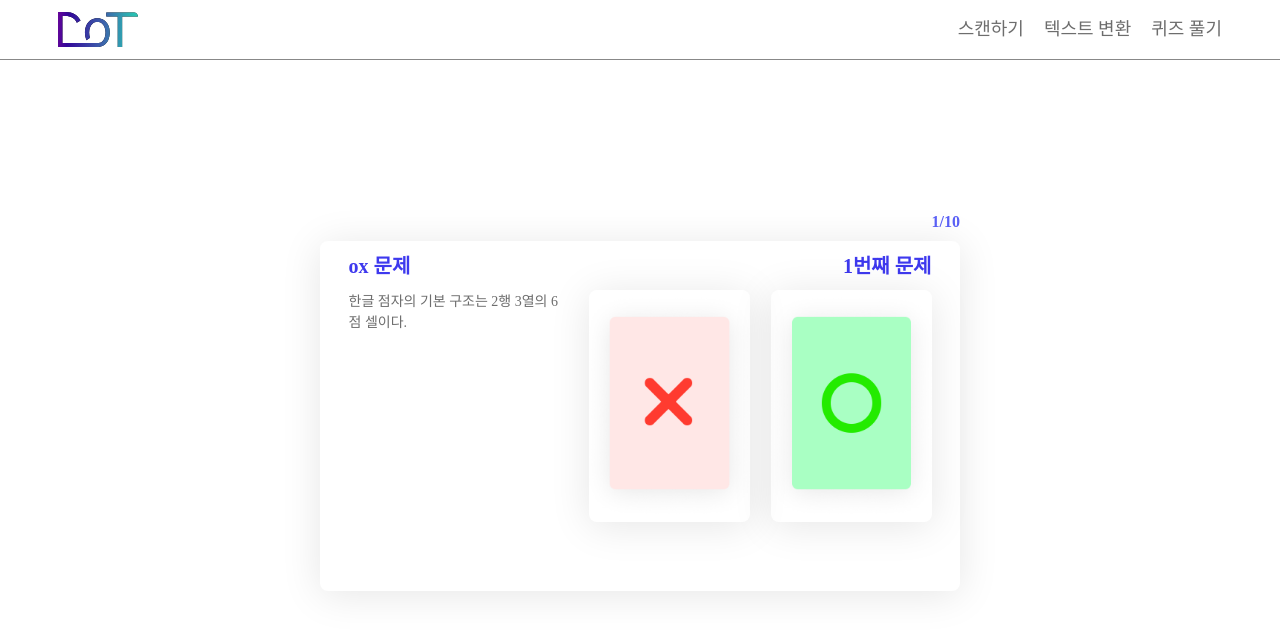
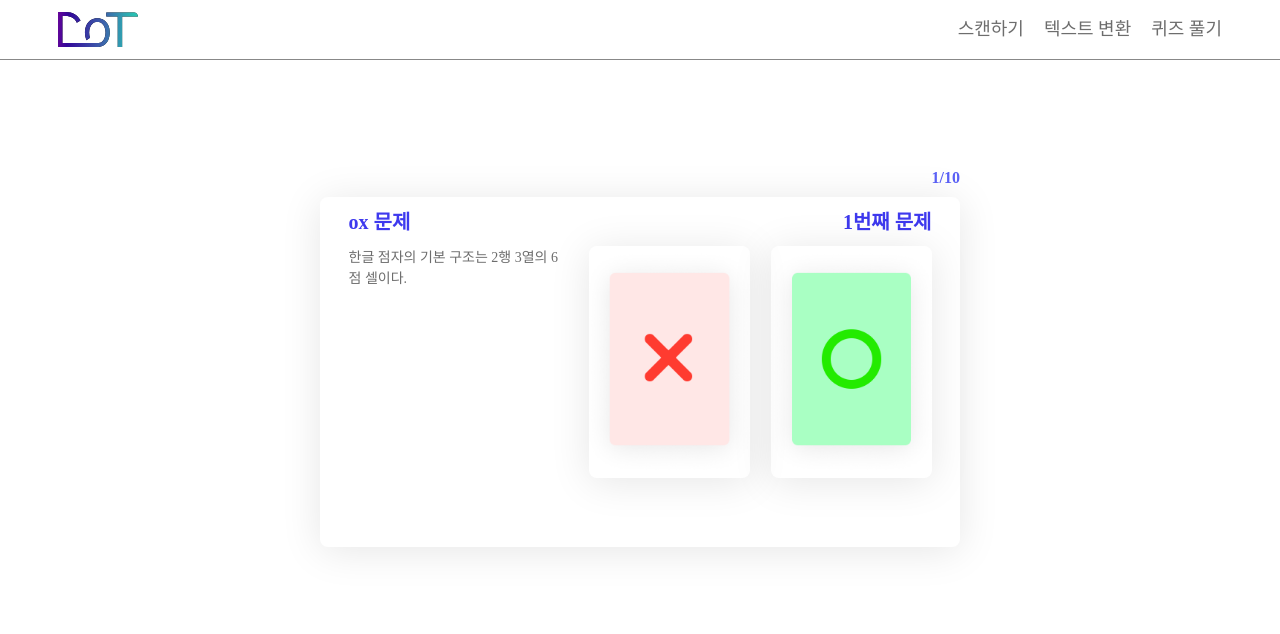
Before and after one commit to DSM-DoT/DoT-FE, a React (Vite) app in the folder dot/: page /quiz in a window 1280 px wide. Both pictures are taken after a click on the element "시작하기". Shown: the top 634 px of the page. Built offline with nearby package versions, Linux system fonts and the light colour scheme; no server answers; a web font is replaced by a local one.

Commit message:
fixed/quiz
퀴즈 버튼 올라가는것 해결

```diff
--- a/dot/src/components/quiz/PlayGround.tsx
+++ b/dot/src/components/quiz/PlayGround.tsx
@@ -210,6 +210,9 @@ export const PlayGround: React.FC<PlayGroundProps> = ({
             </CardWrapper>
           </QuizCardWrapper>
         </QuizBarContent>
+        <Gap>
+          {"r"}
+        </Gap>
       </ButtonWrapper>
     </QuizWrapper>
   )
@@ -337,3 +340,13 @@ const QuizTextWrapper = styled.div`
   font-size: 20px;
   font-weight: 700;
 `
+
+const Gap = styled.div`
+  padding: 10px 125px;
+  font-size: 14px;
+  font-weight: 500;
+  border-radius: 8px;
+  color: #ffffff;
+  opacity: 1;
+  user-select: none;
+`
--- a/dot/src/pages/Text.tsx
+++ b/dot/src/pages/Text.tsx
@@ -239,4 +239,5 @@ const ArrowText = styled.div`
   color: #6D6D6D;
   font-size: 14px;
   font-weight: 500;
+
 `;
```
